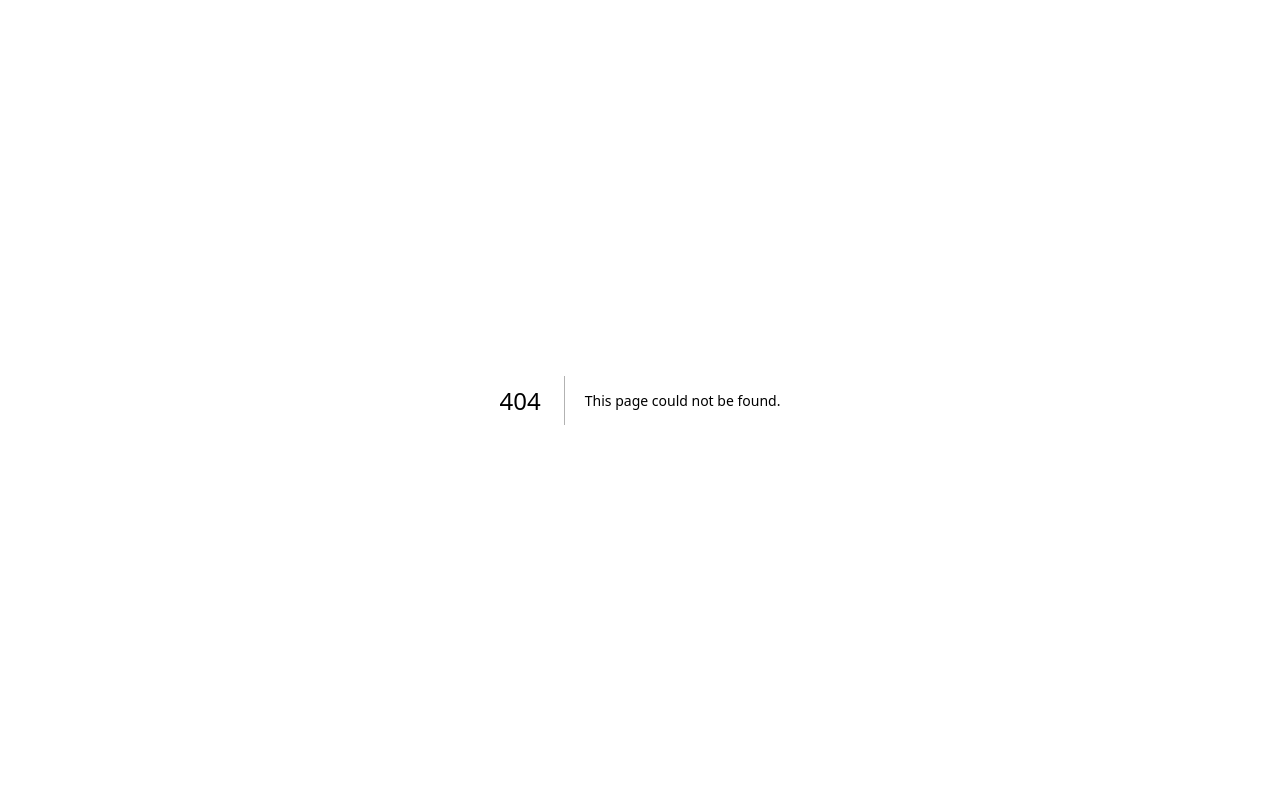
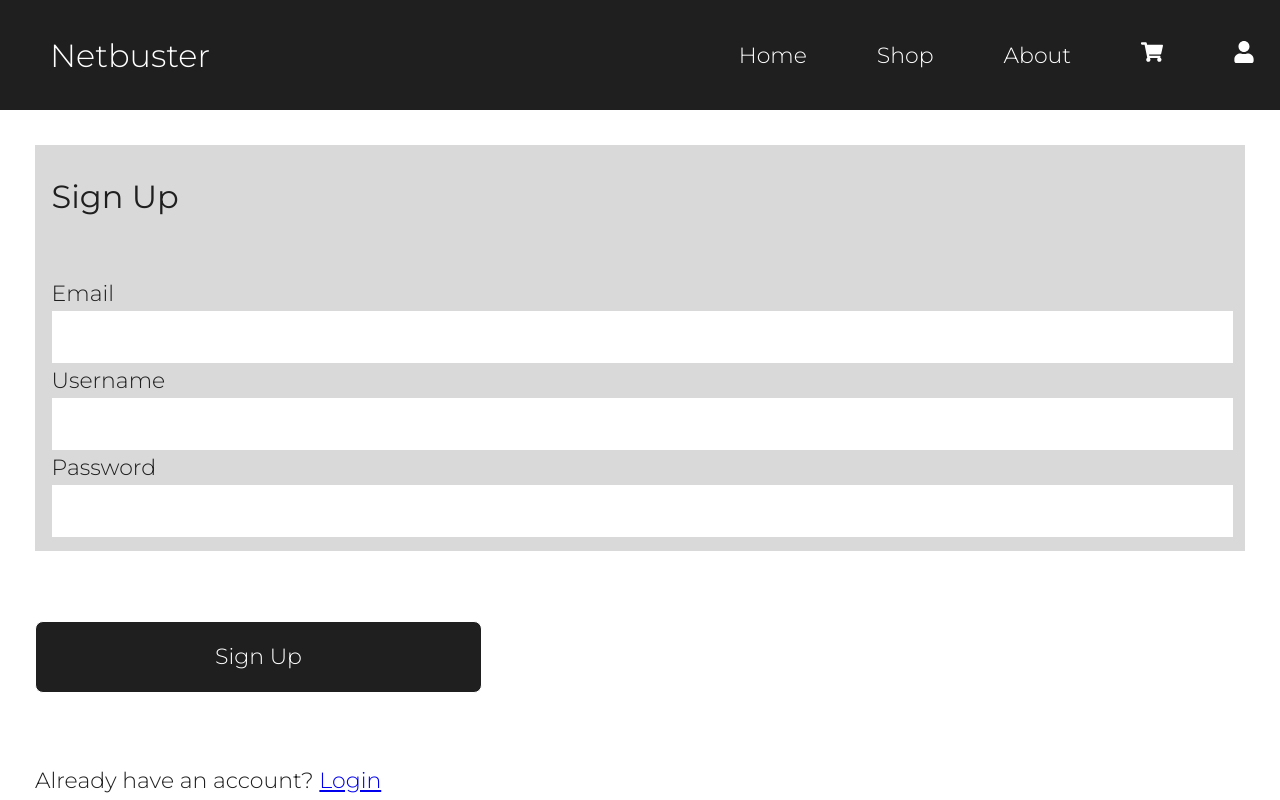
Before and after one commit to smirvf/The-Drop-Shop, a Next.js app in the folder the-drop-shop/: page /signup in a window 1280 px wide. Before the commit this address had no page. Built offline with nearby package versions, Linux system fonts and the light colour scheme.

Commit message:
Login and Sign Up functionality built

```diff
--- a/the-drop-shop/src/components/footer/footer.tsx
+++ b/the-drop-shop/src/components/footer/footer.tsx
@@ -15,6 +15,6 @@ const StyledFooter = styled.footer`
 
 export const Footer = () => {
     return (
-        <StyledFooter>Pixel Wave</StyledFooter>
+        <StyledFooter>Netbuster</StyledFooter>
     );
 }
--- a/the-drop-shop/src/components/navbar/navbar.tsx
+++ b/the-drop-shop/src/components/navbar/navbar.tsx
@@ -102,7 +102,7 @@ export const NavBar: React.FC<NavBarInterface> = (props: NavBarInterface) => {
           <PageLink isHighlighted={props.highlightedLink === "Cart"} href="/cart"><FaShoppingCart /></PageLink>
         </Item>
         <Item>
-          <PageLink isHighlighted={props.highlightedLink === "Profile"} href="/"><FaUser /></PageLink>
+          <PageLink isHighlighted={props.highlightedLink === "Profile"} href="/login"><FaUser /></PageLink>
         </Item>
       </List>
 
--- /dev/null
+++ b/the-drop-shop/src/pages/signup.tsx
@@ -0,0 +1,73 @@
+import Head from "next/head";
+import Image from "next/image";
+import styled from "styled-components";
+import { Divider, Footer, NavBar, PageLink } from "@/components/componentsindex";
+import { useContext, useState } from "react";
+
+const Section = styled.fieldset`
+  background-color: #D9D9D9;
+  border: none;
+  text-align: left;
+  margin: 35px;
+`;
+
+const Input = styled.input`
+  border: none;
+  height: 50px;
+  width: 100%;
+  font-size: 24px
+`;
+
+const Button = styled.button`
+  border-radius: 8px;
+  background-color: #1F1F1F;
+  border: 1px solid;
+  max-width: 445px;
+  width: 100%;
+  height: 70px;
+  color: white;
+  font-size: 22px;
+  font-weight: 300;
+  margin-bottom: 20px;
+  margin: 35px;
+
+  &:hover {
+    cursor: pointer;
+  }
+`;
+
+const Account = styled.p`
+    margin: 35px;
+`
+
+export default function SignUp() {
+const [email, setEmail] = useState("");
+const [username, setUsername] = useState("");
+const [password, setPassword] = useState("");
+    return (
+        <>
+        <Head>
+            <title>Sign Up</title>
+        </Head>
+        <div style={{ zIndex: 1, position: "relative" }}>
+        <NavBar highlightedLink="Profile" />
+        <div/>
+        <Section>
+        <h2>Sign Up</h2>
+            <br />
+            <label htmlFor="Email">Email</label><br />
+            <Input type="text" id="email" name="email" value={email} onChange={(e) => setEmail(e.target.value)} /><br/>
+            <label htmlFor="Username">Username</label><br />
+            <Input type="text" id="username" name="username" value={username} onChange={(e) => setUsername(e.target.value)} /><br/>
+            <label htmlFor="Password">Password</label><br />
+            <Input type="text" id="password" name="password" value={password} onChange={(e) => setPassword(e.target.value)} /><br/>
+          </Section>
+          <Button type="submit">Sign Up</Button>
+          <Account>
+            Already have an account? <a href="/login">Login</a>
+          </Account>
+      </div>
+
+        </>
+    )
+}
```
Also changed, not shown: the-drop-shop/src/pages/login.tsx (added, +71 -0 lines).
